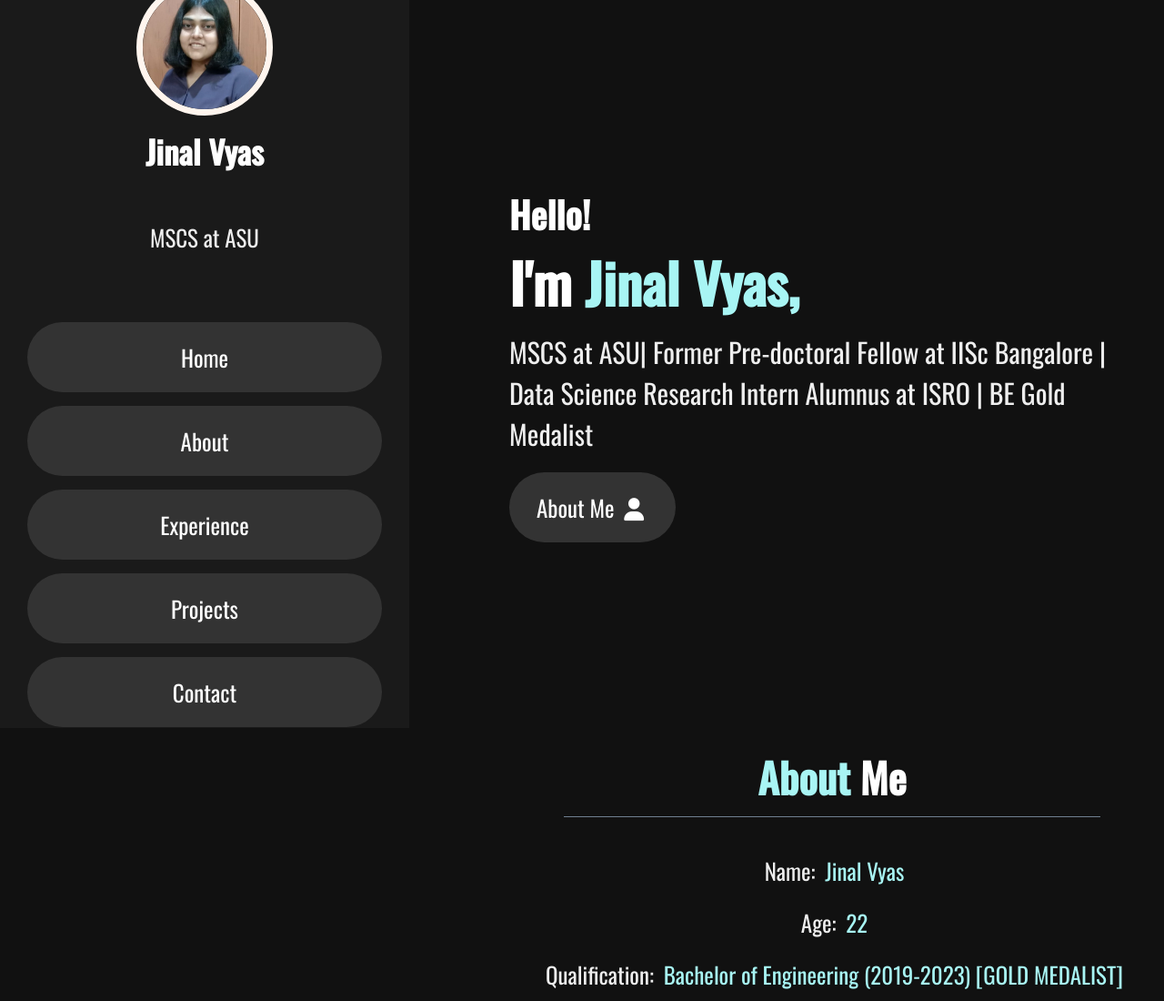
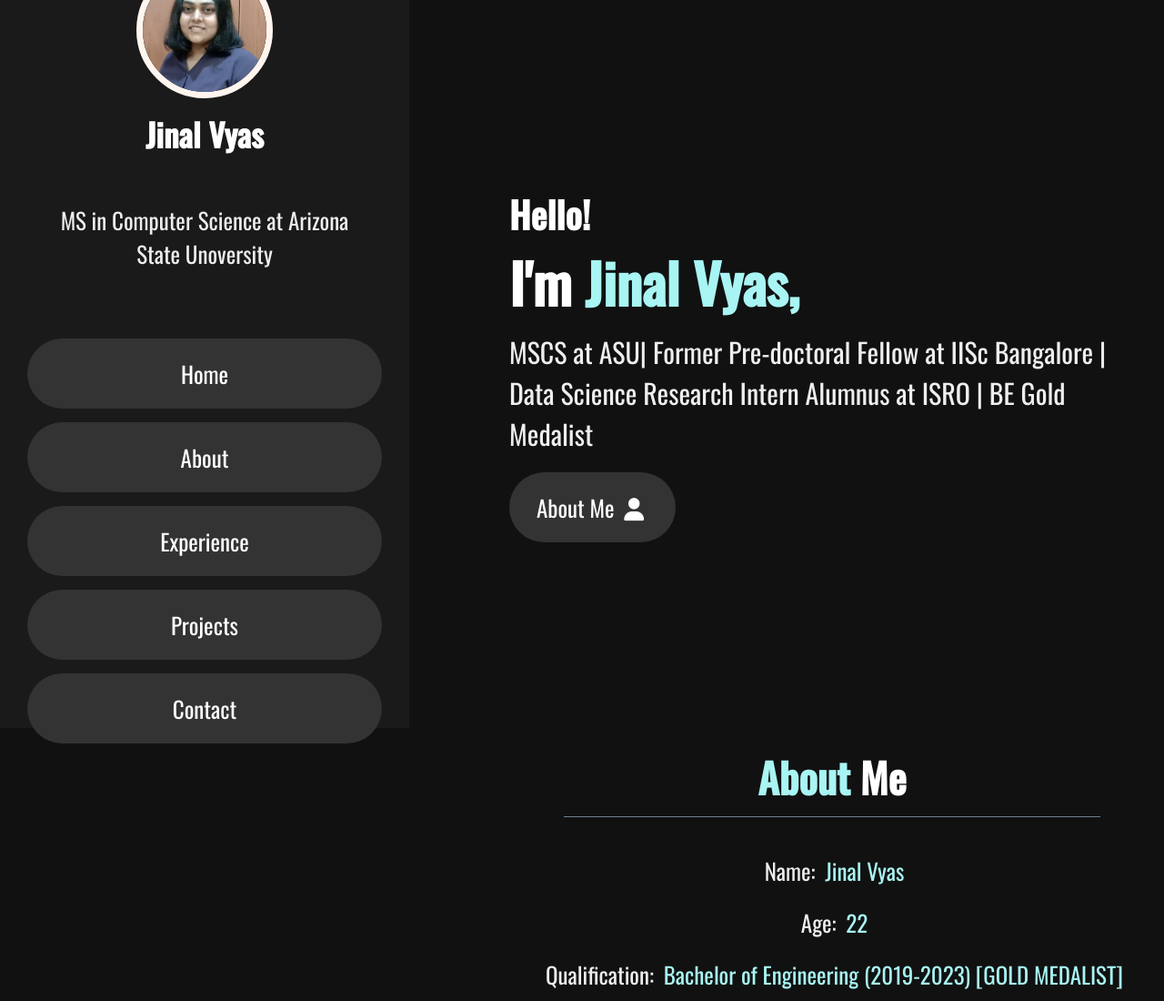
Before and after one commit to Jinal4502/Portfolio, a plain HTML site: page index.html in a window 1280 px wide. Shown: the top 1100 px of the page at 91% size. Drawn offline with nearby package versions, Linux system fonts and the light colour scheme.

Commit message:
Update index.html

```diff
--- a/index.html
+++ b/index.html
@@ -13,7 +13,7 @@
         <div class="user">
             <img src="images/JinalProfile.jpeg" alt="Profile Picture">
             <h3 class="name">Jinal Vyas</h3>
-            <p class="post" style="padding: 50px"> MSCS at ASU </p>
+            <p class="post" style="padding: 50px"> MS in Computer Science at Arizona State Unoversity </p>
         </div>
         <nav class="navbar">
             <ul>
```
